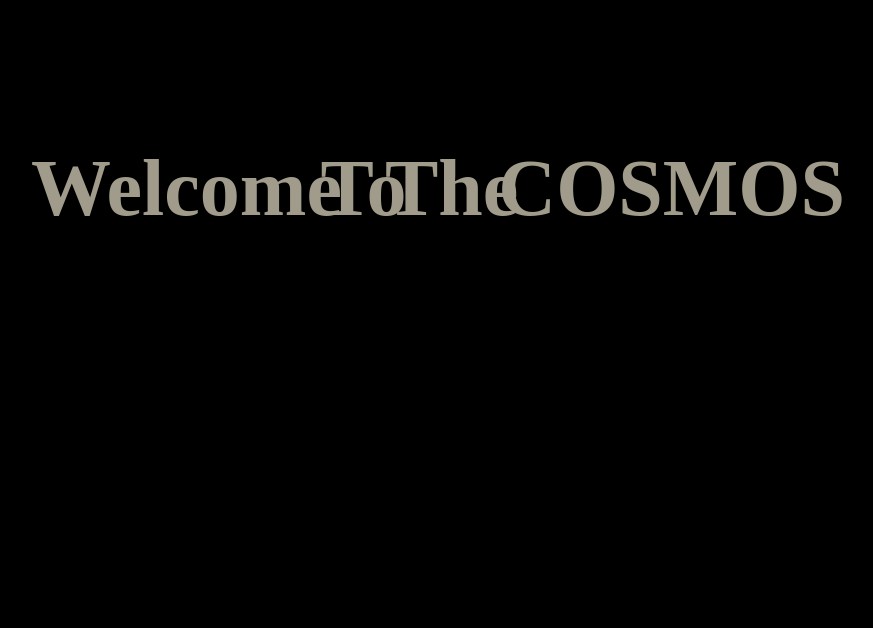
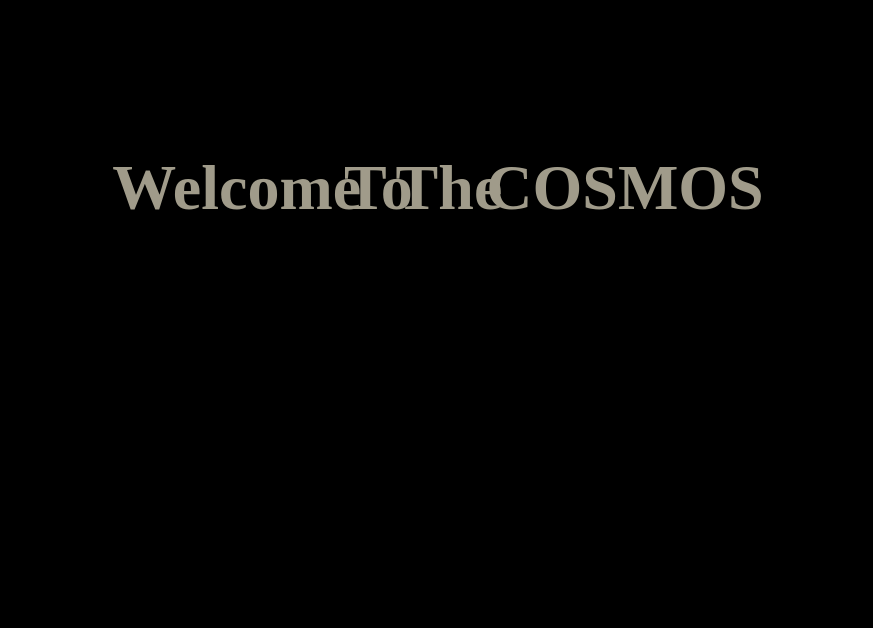
Before and after one commit to Bhaveshds/COSMOS, a plain HTML site: page index.html in a window 1280 px wide. Shown: the part 172-800 px from the top of the page, without its empty margins (202-1075 px from the left). Drawn offline with Linux system fonts and the light colour scheme; a web font is replaced by a local one.

Commit message:
fixed background overflow

```diff
--- a/css/main.css
+++ b/css/main.css
@@ -1,15 +1,6 @@
 *{
 	margin: 0;
 	padding: 0;
-	position: relative;
-}
-
-html, body{
-	height: 100%;
-}
-
-.page-wrapper{
-	min-height: 100%;
 }
 
 @font-face{
@@ -29,14 +20,12 @@ to{
 
 }
 
-
-
 /* SECTION-1 */
 
 .first-section {
 	position: relative;
 	height: 100vh;
-	min-width: 100%;
+	width: 100%;
 	display: flex;
 	flex-wrap: wrap;
 	align-items: center;
@@ -77,8 +66,11 @@ h1 {
 }
 
 .content-1 {
+	z-index: 2;
+}
 
-	z-index: 2;
+.content-1 header h1 {
+	font-size: 5vw;
 }
 
 /* SECTION-2 */
```
Also changed, not shown: index.html (+0 -2 lines).
